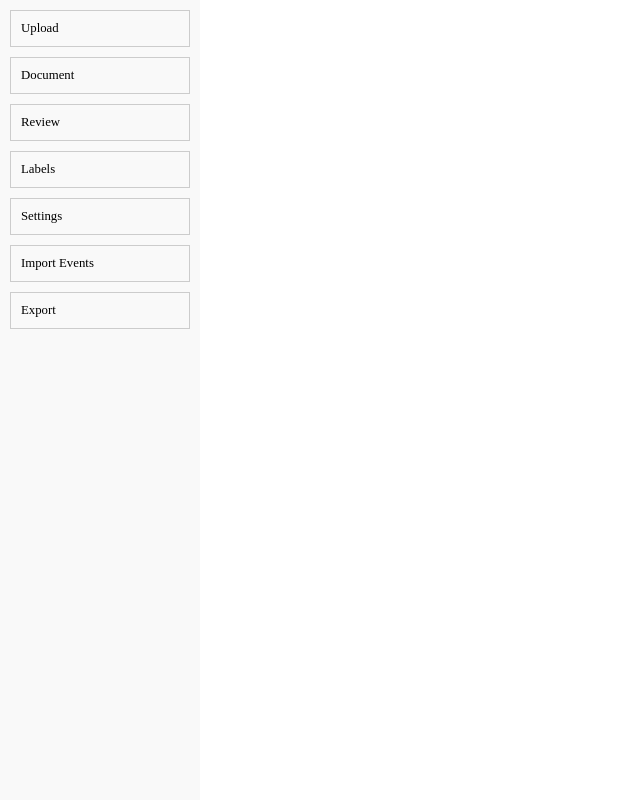
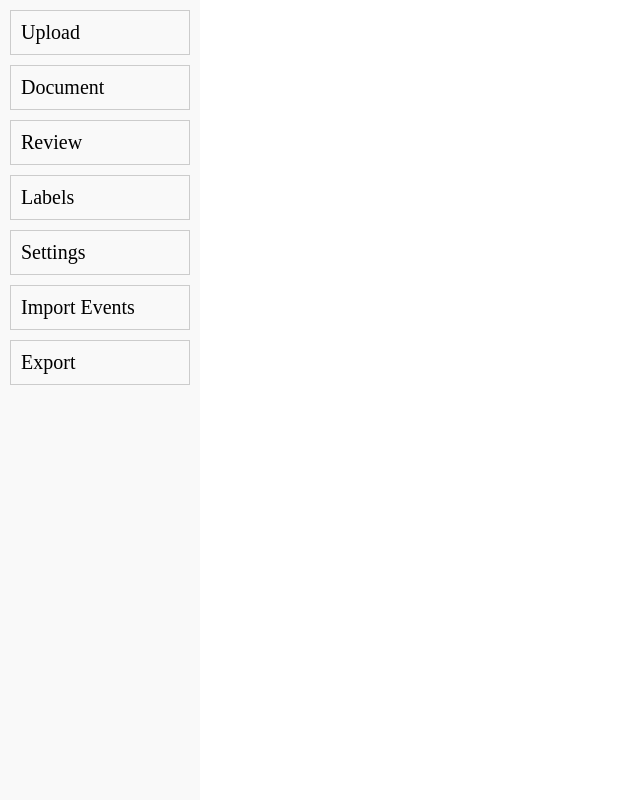
Before and after one commit to insilica/srvc-neo4j, a Flask app: template ui/src/templates/index.html in a window 1280 px wide. Shown: the whole page, without its empty margins (0-640 px from the left). Run offline with Flask 2, Linux system fonts and the light colour scheme; the template is opened without the code that fills it, so the values that code supplies are empty.

Commit message:
use a static size for sidebar tabs

```diff
--- a/ui/src/templates/index.html
+++ b/ui/src/templates/index.html
@@ -47,7 +47,7 @@
       sidebar.style.display = 'flex';
       sidebar.style.flexDirection = 'column';
       sidebar.style.fontFamily = "'Source Code Pro'";
-      sidebar.style.fontSize = "1vw";
+      sidebar.style.fontSize = "20px";
       sidebar.style.width = '200px'; // Width of the sidebar
       sidebar.style.overflow = 'auto';
 
```
